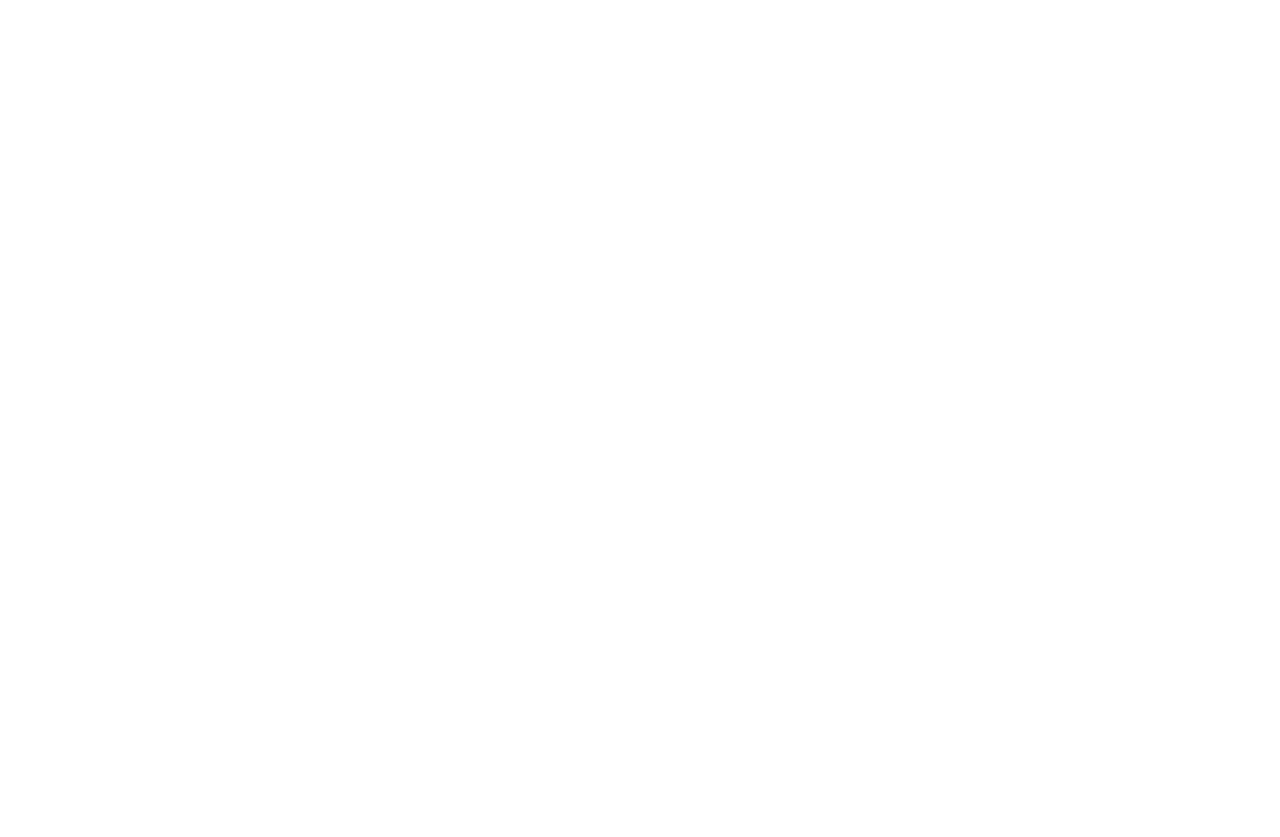
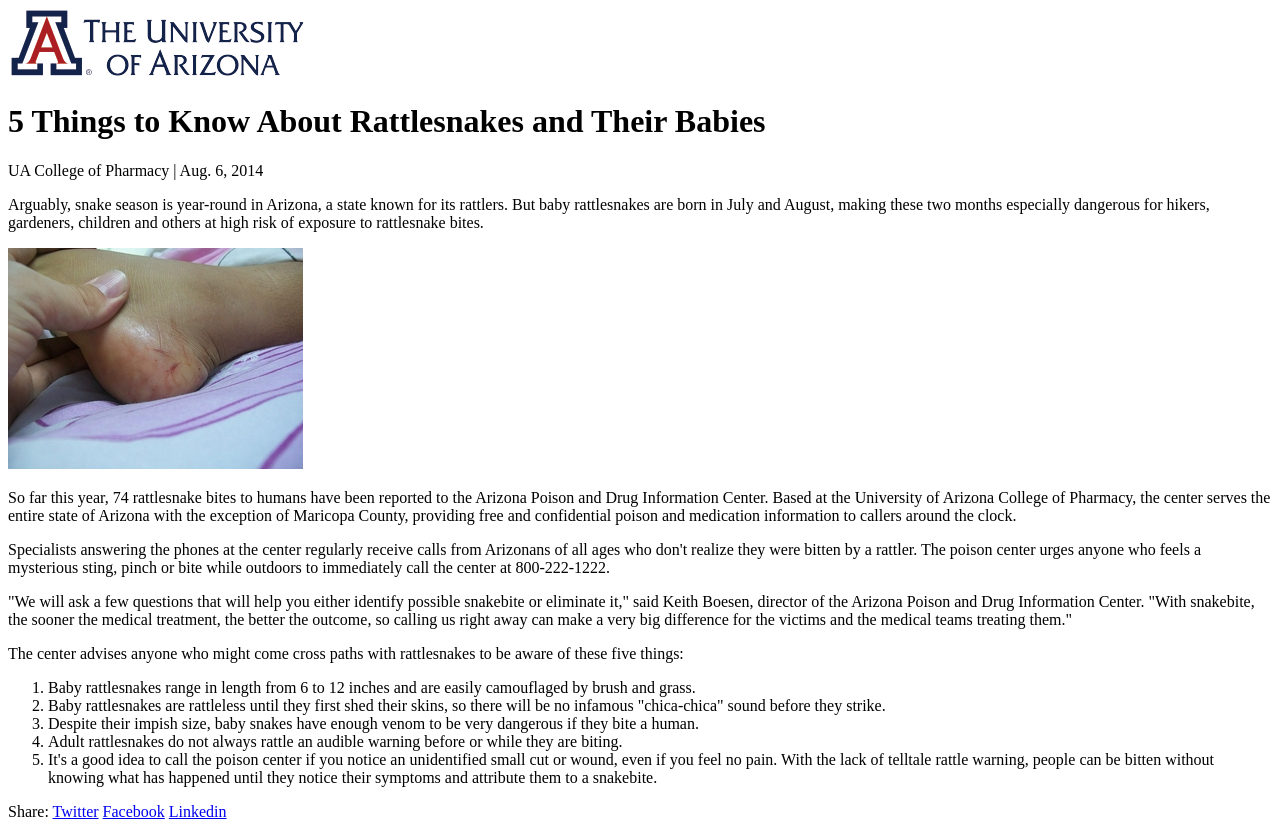
Before and after one commit to MIRZA345/MIRZA345.github.io, a plain HTML site: page 3.23labs/index (1).html in a window 1280 px wide. Before the commit the page ends 800 px from the top, so only its background shows below. Drawn offline with Linux system fonts and the light colour scheme.

Commit message:
Update index (1).html

```diff
--- a/3.23labs/index (1).html
+++ b/3.23labs/index (1).html
@@ -1,11 +1,49 @@
 <!DOCTYPE html>
 <html>
 <head>
-    <!-- Your code goes here -->
+    <title> 5 Things to Know About Rattlesnakes and Their Babies</title>
 </head>
 <body>
 
-    <!-- Your code goes here -->
+    <img src="UniversityLogo.png" alt="Logo of the University of Arizona">
+         <h1> 5 Things to Know About Rattlesnakes and Their Babies </h1>
+    <p>UA College of Pharmacy | Aug. 6, 2014</p>
+    <p>Arguably, snake season is year-round in Arizona, a state known for its rattlers.
+        But baby rattlesnakes are born in July and August,
+        making these two months especially dangerous for hikers,
+        gardeners, children and others at high risk of exposure to rattlesnake bites.</p>
+    <img src="SnakeBite.jpg" alt="Snake bite on side of child's foot.">
+    <p>So far this year, 74 rattlesnake bites to humans have been reported to the Arizona Poison and Drug Information Center.
+        Based at the University of Arizona College of Pharmacy, the center serves the entire state of Arizona with the exception of Maricopa County,
+        providing free and confidential poison and medication information to callers around the clock.</p>
+    <p>Specialists answering the phones at the center regularly receive calls from Arizonans of all ages who don't realize they were bitten by a rattler.
+        The poison center urges anyone who feels a mysterious sting, pinch or bite while outdoors to immediately call the center at 800-222-1222.</p>
+    <p>"We will ask a few questions that will help you either identify possible snakebite or eliminate it," said Keith Boesen,
+        director of the Arizona Poison and Drug Information Center.
+        "With snakebite, the sooner the medical treatment, the better the outcome,
+        so calling us right away can make a very big difference for the victims and the medical teams treating them."</p>
+    <p>The center advises anyone who might come cross paths with rattlesnakes to be aware of these five things: </p>
+
+    <ol>
+        <li> Baby rattlesnakes range in length from 6 to 12 inches and are easily camouflaged by brush and grass.</li>
+        <li> Baby rattlesnakes are rattleless until they first shed their skins, so there will be no infamous "chica-chica" sound before they strike.</li>
+        <li> Despite their impish size, baby snakes have enough venom to be very dangerous if they bite a human.</li>
+        <li> Adult rattlesnakes do not always rattle an audible warning before or while they are biting.</li>
+        <li> It's a good idea to call the poison center if you notice an unidentified small cut or wound, even if you feel no pain.
+             With the lack of telltale rattle warning, people can be bitten without knowing what has happened until they notice their symptoms and attribute them to a
+            snakebite.</li>
+    </ol>
+
+    <p>
+        Share: <a href="https://twitter.com/">Twitter</a>
+        <a href="https://www.facebook.com/">Facebook</a>
+        <a href="https://www.linkedin.com/">Linkedin</a>
+
+    </p>
+
+
+
+
 
 </body>
 </html>
```
